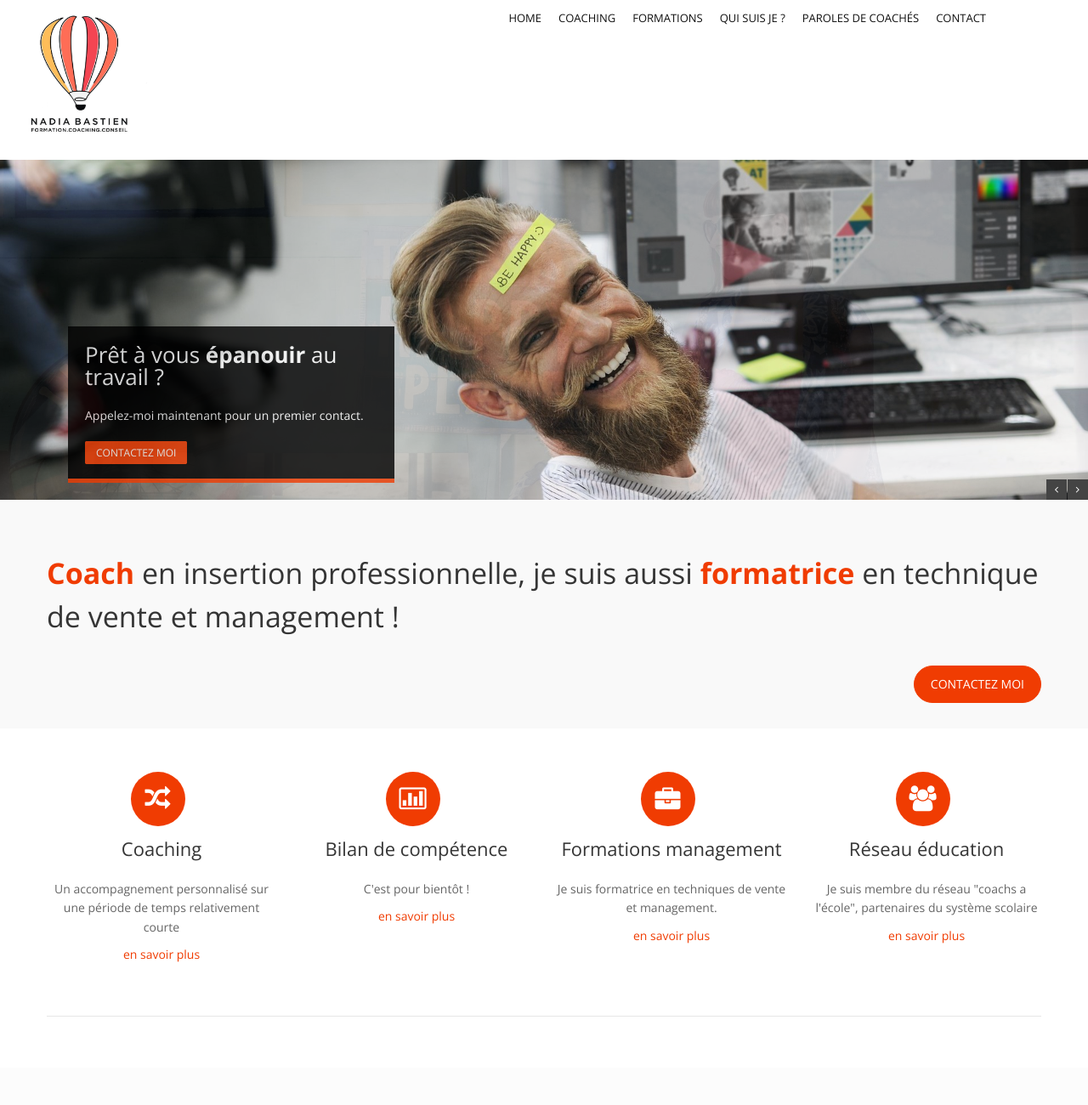
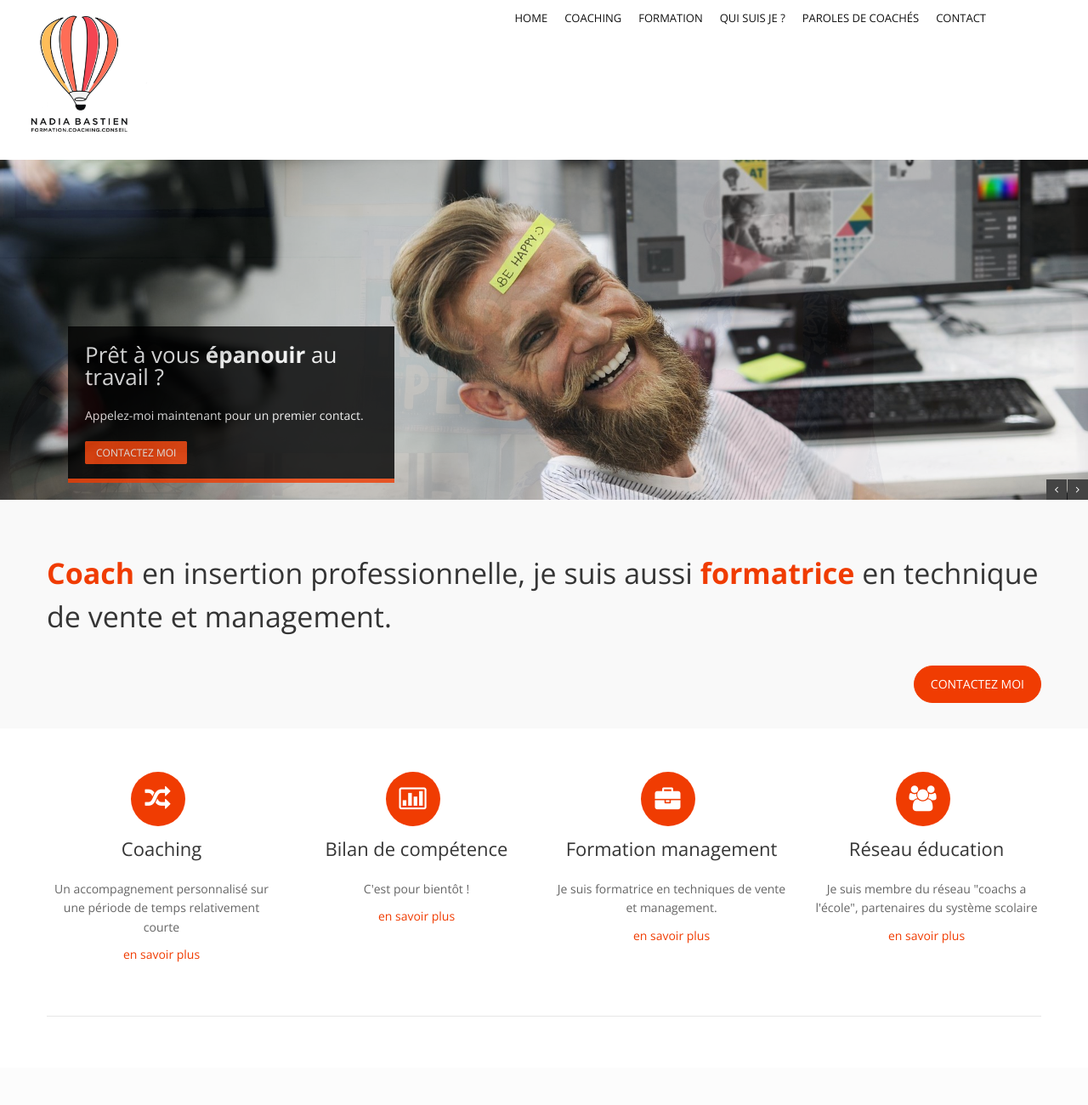
Before and after one commit to nikomondo/bootstrap-nadia, a plain HTML site: page index.html in a window 1280 px wide. Shown: the top 1300 px of the page at 85% size. Drawn offline with nearby package versions, Linux system fonts and the light colour scheme.

Commit message:
correctifs

```diff
--- a/index.html
+++ b/index.html
@@ -53,7 +53,7 @@
                   <a href="coaching.html">Coaching</a>
                 </li>
                 <li>
-                  <a href="formation.html">Formations</a>
+                  <a href="formation.html">Formation</a>
                 </li>
                 <!-- <li class="dropdown">
                   <a href="#">Formation <i class="icon-angle-down"></i></a>
@@ -127,7 +127,7 @@
         <div class="span12">
           <div class="big-cta">
             <div class="cta-text">
-              <h3><span class="highlight"><strong>Coach</strong></span> en insertion professionnelle, je suis aussi <span class="highlight"><strong>formatrice</strong></span> en technique de vente et management !</h3>
+              <h3><span class="highlight"><strong>Coach</strong></span> en insertion professionnelle, je suis aussi <span class="highlight"><strong>formatrice</strong></span> en technique de vente et management.</h3>
             </div>
             <div class="cta floatright">
               <a class="btn btn-large btn-theme btn-rounded" href="contact.html">Contactez moi</a>
@@ -176,7 +176,7 @@
                   <i class="icon-briefcase icon-circled icon-64 active"></i>
                 </div>
                 <div class="text">
-                  <h6>Formations management</h6>
+                  <h6>Formation management</h6>
                   <p>
                     Je suis formatrice en techniques de vente et management.
                   </p>
```
Also changed, not shown: coaching.html (+1 -1 lines), contact.html (+1 -1 lines), formation.html (+1 -1 lines), quisuisje.html (+1 -1 lines), testimonials.html (+1 -1 lines).
